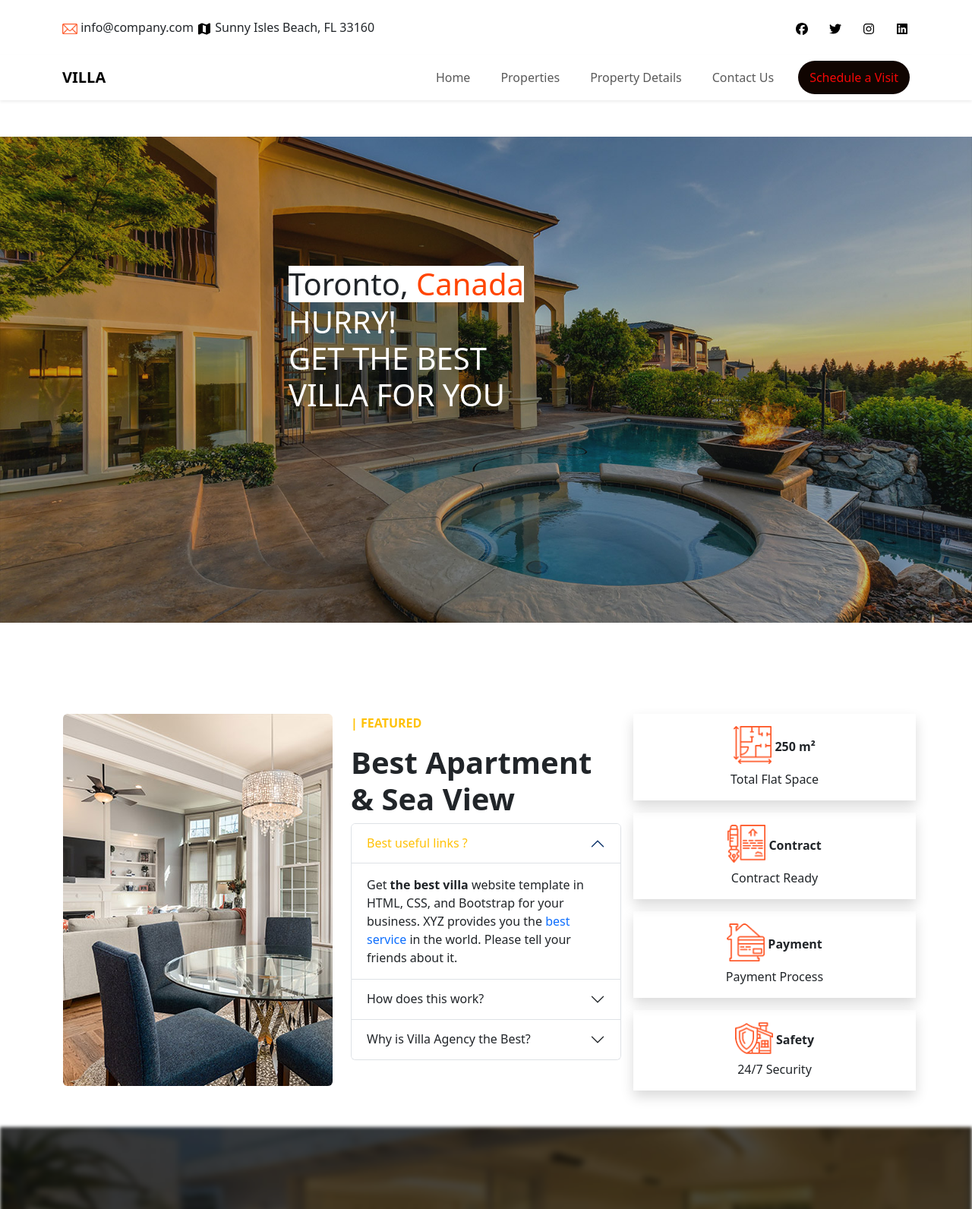
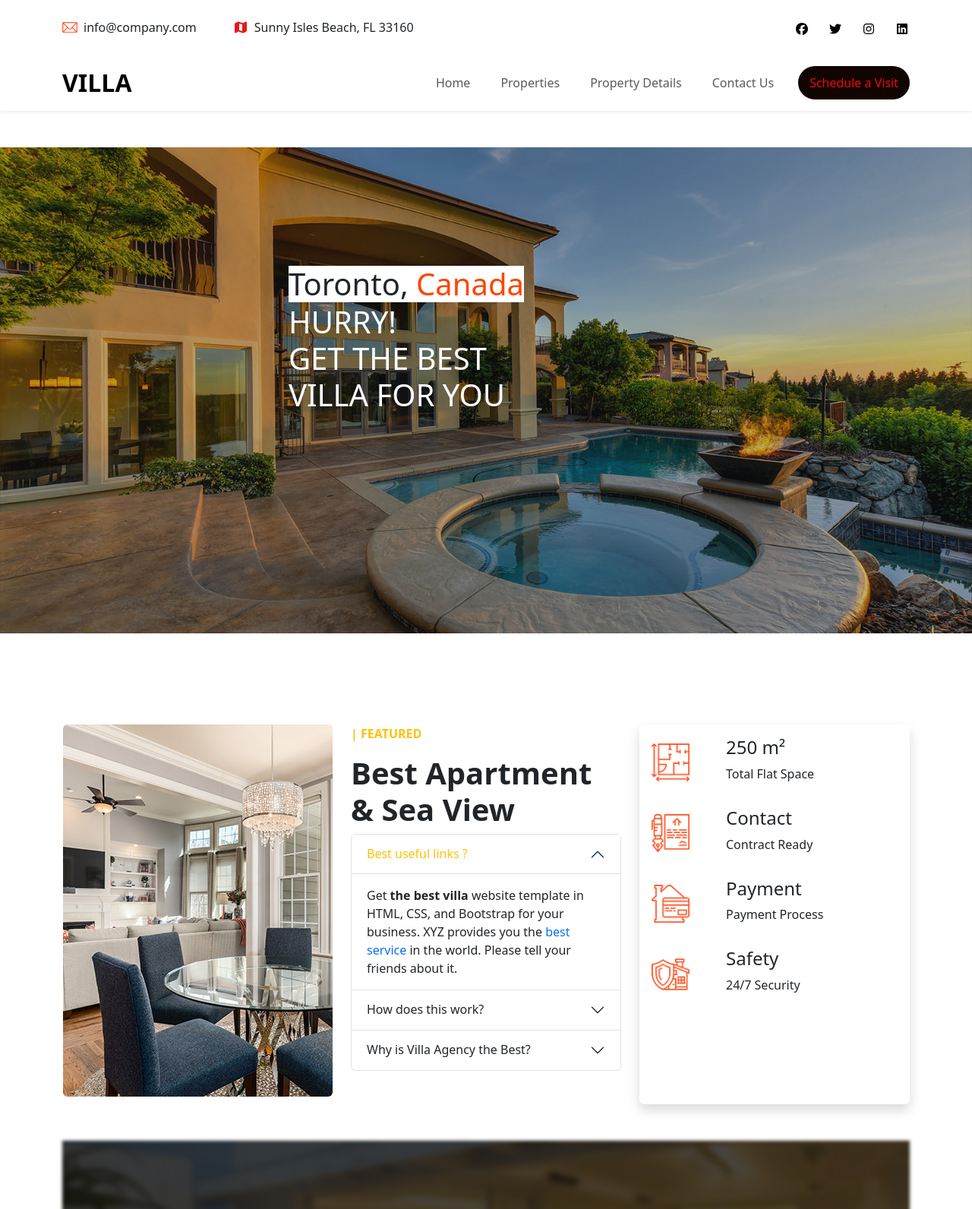
Before and after one commit to babaotooru/Villa-project, a plain HTML site: page index.html/home.html in a window 1280 px wide. Shown: the top 1592 px of the page at 76% size. Drawn offline with nearby package versions, Linux system fonts and the light colour scheme.

Commit message:
some updateds in home page

```diff
--- a/index.html/home.html
+++ b/index.html/home.html
@@ -12,28 +12,30 @@
 
 <body>
     <div class="container d-flex justify-content-between align-items-center py-4">
-        <div>
-            <!-- <div class="col-12 col-md d-flex justify-content-center justify-content-md-start align-items-center gap-2 compact-flex"> -->
+        <div class="d-flex align-items-center gap-5">
+            <div class="d-flex align-items-center gap-2">
                 <img src="../images/email-icon.png" alt="Email" style="width:20px;">
                 <span>info@company.com</span>
-            <!-- <div class="col-12 col-md d-flex justify-content-center align-items-center gap-2"> -->
-            <img src="../images/map-solid-full.svg" alt="Location" style="width:20px;">
+            </div>
+            <div class="d-flex align-items-center gap-2">
+                <img src="../images/map-solid-full (1).svg" alt="Location" style="width:20px;">
                 <span>Sunny Isles Beach, FL 33160</span>
-            <!-- </div> -->
+            </div>
+        </div>
 
-        </div>
         <div class="col-12 col-md-auto d-flex justify-content-center gap-4">
-            <a href="#"><img src="../images/facebook-brands-solid-full.svg" style="width:20px;"></a>
-            <a href="#"><img src="../images/twitter-brands-solid-full.svg" style="width:20px;"></a>
-            <a href="#"><img src="../images/instagram-brands-solid-full.svg" style="width:20px;"></a>
-            <a href="#"><img src="../images/linkedin-brands-solid-full.svg" style="width:20px;"></a>
+            <a class="social-icon" href="#"><img src="../images/facebook-brands-solid-full.svg" style="width:20px;"></a>
+            <a class="social-icon" href="#"><img src="../images/twitter-brands-solid-full.svg" style="width:20px;"></a>
+            <a class="social-icon" href="#"><img src="../images/instagram-brands-solid-full.svg"
+                    style="width:20px;"></a>
+            <a class="social-icon" href="#"><img src="../images/linkedin-brands-solid-full.svg" style="width:20px;"></a>
         </div>
     </div>
 
     <!-- Navbar -->
     <nav class="navbar navbar-expand-lg navbar-light bg-white shadow-sm">
         <div class="container">
-            <a class="navbar-brand fw-bold" href="#">VILLA</a>
+            <a class="navbar-brand fw-bold" style="font-size:xx-large;" href="#">VILLA</a>
             <button class="navbar-toggler" type="button" data-bs-toggle="collapse" data-bs-target="#mainNavbar">
                 <span class="navbar-toggler-icon"></span>
             </button>
@@ -109,29 +111,42 @@
             </div>
 
             <!-- Info Cards -->
-            <div class="col-12 col-lg-4">
-                <div class="row g-3">
-                    <div class="col-6 col-md-12 text-center shadow p-3">
+            <div class=" col-lg-4" ">
+                <div class=" accordion-item ">
+                <div class=" shadow p-3 rounded" style="height:500px;">
+                <div class="d-flex align-items-center mb-3 gap-5">
                     <img src="../images/info-icon-01.png" class="img-fluid mb-2" style="max-width:50px;">
-                        <strong>250 m²</strong><br>Total Flat Space
+                    <div>
+                        <h4>250 m²</h4>
+                        <p>Total Flat Space</p>
                     </div>
-                    <div class="col-6 col-md-12 text-center shadow p-3">
-                        <img src="../images/info-icon-02.png" class="img-fluid mb-2" style="max-width:50px;">
-                        <strong>Contract</strong><br>Contract Ready
                 </div>
-                    <div class="col-6 col-md-12 text-center shadow p-3">
+                <div class="d-flex align-items-center mb-3 gap-5">
+                    <img src="../images/info-icon-02.png" class="img-fluid mb-2 g-3" style="max-width:50px;">
+                    <div>
+                        <h4>Contact</h4>
+                        <p>Contract Ready</p>
+                    </div>
+                </div>
+                <div class="d-flex align-items-center mb-3 gap-5">
                     <img src="../images/info-icon-03.png" class="img-fluid mb-2" style="max-width:50px;">
-                        <strong>Payment</strong><br>Payment Process
+                    <div>
+                        <h4>Payment</h4>
+                        <p>Payment Process</p>
                     </div>
-                    <div class="col-6 col-md-12 text-center shadow p-3">
+                </div>
+                <div class="d-flex align-items-center mb-3 gap-5">
                     <img src="../images/info-icon-04.png" class="img-fluid mb-2" style="max-width:50px;">
-                        <strong>Safety</strong><br>24/7 Security
+                    <div>
+                        <h4>Safety</h4>
+                        <p>24/7 Security</p>
                     </div>
                 </div>
             </div>
         </div>
     </div>
-    <div class="position-relative" style="height:420px;">
+    </div>
+    <div class="position-relative mt-5" style="height:420px;">
         <!-- Background blur/dark image -->
         <div class="video-section-bg w-100 h-100"></div>
 
@@ -156,7 +171,6 @@
             <span class="stat-label">Buildings<br>Finished Now</span>
             <span class="stat-dot"></span>
         </div>
-
         <!-- Years Experience -->
         <div class="bg-light px-5 py-4 position-relative rounded-3 stat-card d-flex align-items-center"
             style="min-width:160px;">
@@ -173,20 +187,21 @@
             <span class="stat-dot"></span>
         </div>
     </div><br>
-    <div class="container d-flex flex-column align-items-start justify-content-center text-center my-5">
+    <div class="container d-flex flex-column align-items-start justify-content-between text-center my-5">
         <!-- <div class="d-grid justify-content-md-start align-items-center py-3"> -->
         <p style="color: orangered;" class="px-4 ">| BEST DEAL</p>
         <h1 class="fw-bold px-4">Find Your Best Deal <br>RightNow!</h1>
-    </div>
-    <div class="d-grid gap-3 d-md-flex justify-content-md-end">
+        <div class="d-grid gap-3 d-md-flex justify-content-md-end align-self-md-end">
             <button class="btn1" type="button">Appartment</button>
             <button class="btn1" type="button">Villa House</button>
             <button class="btn1" type="button">Penthouse</button>
         </div>
+    </div>
+
 
     </div>
     <div class="container my-4 ">
-        <div class="row gy-3 align-items-start">
+        <div class="row gy-3 align-items-start gap-2">
             <div class="col-12 col-lg-4">
                 <div class="row g-2">
                     <div class="col-6 col-md-12 text-left shadow p-3">
@@ -220,8 +235,7 @@
                 dolor sit amet consectetur adipisicing elit. Consequuntur, veniam explicabo? Maiores et porro explicabo
                 quibusdam sint commodi quisquam fugiat sunt iste. Enim tenetur, possimus velit cupiditate beatae dolor
                 laudantium?<br>
-                <button>Schedule a Visit</button>
-
+                <button style="width: 50%;">Schedule a Visit</button>
             </div>
         </div>
     </div>
@@ -354,6 +368,7 @@
             </div>
         </div>
     </div>
+    <!-- Contact Layout -->
     <div class="position-relative contact-section" style="background:#f5f5f5; min-height:750px; padding:70px 0 56px 0;">
         <!-- Background image/blur layer -->
         <img src="../images/contact-bg.jpg" class="contact-section-bg" alt="Contact BG">
--- a/index.html/style.css
+++ b/index.html/style.css
@@ -1,6 +1,5 @@
-.m-icon {
-    width: 80px;
-    height: 40px;
+.social-icon:hover {
+    background-color: orangered;
     border-radius: 50%;
 }
 
```
Also changed, not shown: images/map-solid-full (1).svg (added), images/map-solid-full.svg (deleted). Lines whose indentation alone changed are shown as unchanged.
